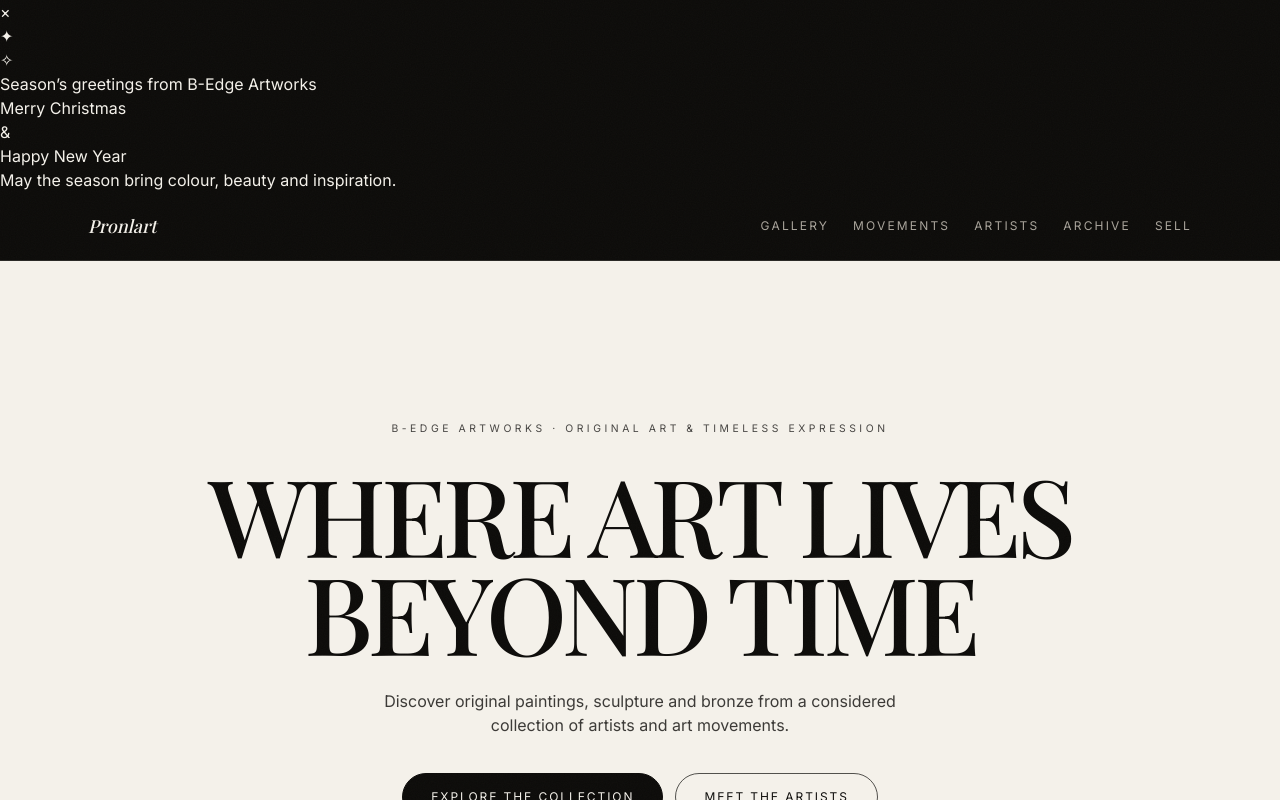
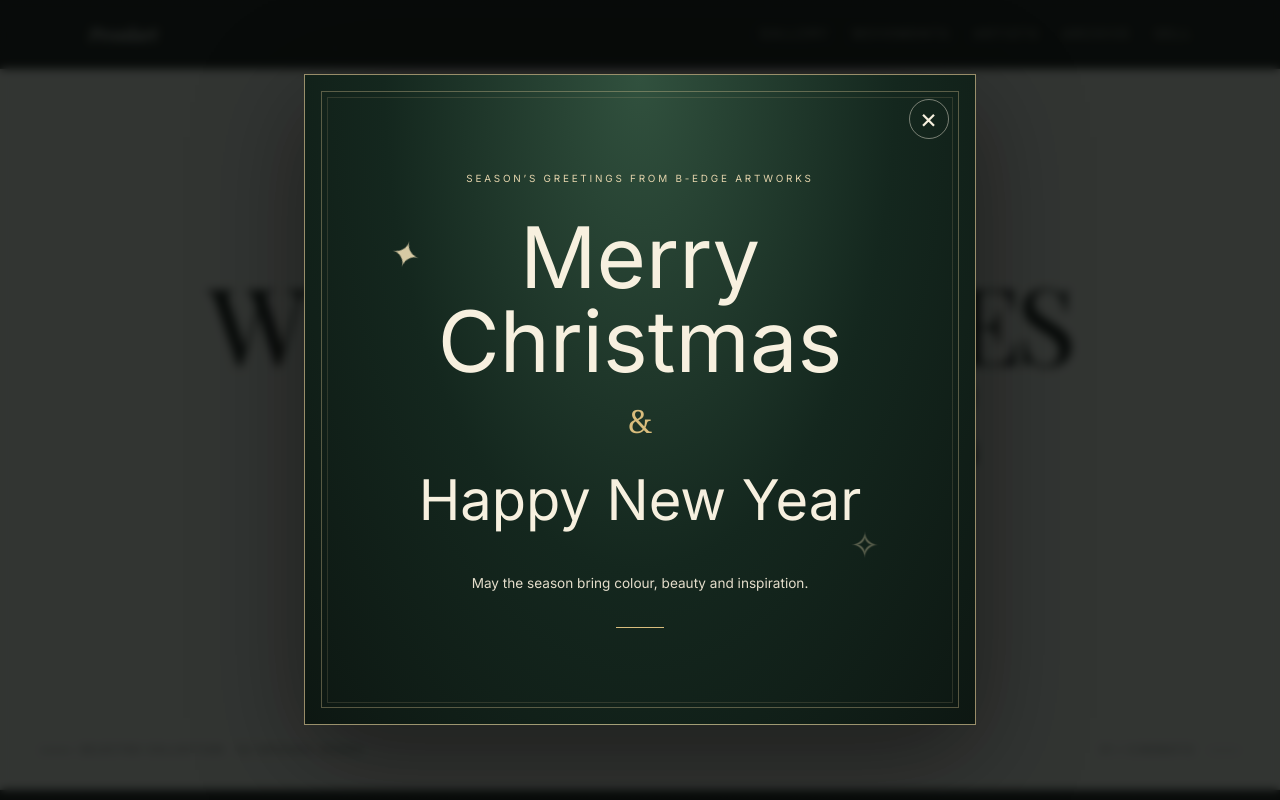
Before and after one commit to oghenenoghie/pronlart2026, a Next.js app: page / in a window 1280 px wide. Shown: the top 800 px of the page. Built offline with nearby package versions, Linux system fonts and the light colour scheme.

Commit message:
Style animated festive welcome overlay

```diff
--- a/app/globals.css
+++ b/app/globals.css
@@ -22,3 +22,86 @@ body {
     text-wrap: balance;
   }
 }
+
+
+.festive-overlay {
+  position: fixed;
+  inset: 0;
+  z-index: 100;
+  display: grid;
+  place-items: center;
+  padding: 1.25rem;
+  background: rgb(8 12 10 / 82%);
+  backdrop-filter: blur(5px);
+  animation: festive-fade-in 500ms ease both;
+}
+.festive-card {
+  position: relative;
+  width: min(100%, 42rem);
+  overflow: hidden;
+  padding: clamp(3.5rem, 9vw, 6rem) 1.5rem;
+  border: 1px solid rgb(226 203 151 / 65%);
+  background: radial-gradient(ellipse at 50% 0%, #31513e 0%, #14271e 54%, #0d1712 100%);
+  color: #f7f0df;
+  text-align: center;
+  box-shadow: 0 28px 100px rgb(0 0 0 / 45%);
+  animation: festive-arrive 800ms cubic-bezier(.2,.8,.2,1) both;
+}
+.festive-card::before, .festive-card::after {
+  position: absolute;
+  inset: 1rem;
+  border: 1px solid rgb(226 203 151 / 35%);
+  content: "";
+  pointer-events: none;
+}
+.festive-card::after { inset: 1.35rem; border-color: rgb(226 203 151 / 15%); }
+.festive-close {
+  position: absolute;
+  z-index: 2;
+  top: 1.5rem;
+  right: 1.65rem;
+  width: 2.5rem;
+  height: 2.5rem;
+  border: 1px solid rgb(247 240 223 / 45%);
+  border-radius: 9999px;
+  color: #f7f0df;
+  font-size: 1.7rem;
+  line-height: 1;
+}
+.festive-close:hover { background: rgb(255 255 255 / 12%); }
+.festive-kicker {
+  position: relative;
+  z-index: 1;
+  font-size: .62rem;
+  letter-spacing: .28em;
+  text-transform: uppercase;
+  color: #e5d5ad;
+}
+.festive-title {
+  position: relative;
+  z-index: 1;
+  margin-top: 1.8rem;
+  font-family: var(--font-playfair), Georgia, serif;
+  font-size: clamp(2.5rem, 8vw, 5.3rem);
+  font-weight: 400;
+  line-height: 1;
+}
+.festive-ampersand { position: relative; z-index: 1; margin: .8rem 0; color: #d9bd7d; font-family: Georgia, serif; font-size: 2rem; }
+.festive-subtitle {
+  position: relative;
+  z-index: 1;
+  font-family: var(--font-playfair), Georgia, serif;
+  font-size: clamp(1.8rem, 5.5vw, 3.5rem);
+  font-weight: 400;
+}
+.festive-message { position: relative; z-index: 1; max-width: 24rem; margin: 1.8rem auto 0; color: #e4ddcb; font-size: .85rem; line-height: 1.8; }
+.festive-rule { position: relative; z-index: 1; width: 3rem; height: 1px; margin: 2rem auto 0; background: #d9bd7d; }
+.festive-spark { position: absolute; color: #e5d5ad; animation: festive-twinkle 2.8s ease-in-out infinite; }
+.festive-spark-one { top: 24%; left: 13%; font-size: 2rem; }
+.festive-spark-two { right: 14%; bottom: 23%; font-size: 2.5rem; animation-delay: 900ms; }
+@keyframes festive-fade-in { from { opacity: 0; } to { opacity: 1; } }
+@keyframes festive-arrive { from { opacity: 0; transform: translateY(18px) scale(.97); } to { opacity: 1; transform: translateY(0) scale(1); } }
+@keyframes festive-twinkle { 0%, 100% { opacity: .35; transform: scale(.85) rotate(0deg); } 50% { opacity: 1; transform: scale(1.12) rotate(18deg); } }
+@media (prefers-reduced-motion: reduce) {
+  .festive-overlay, .festive-card, .festive-spark { animation: none; }
+}
```
